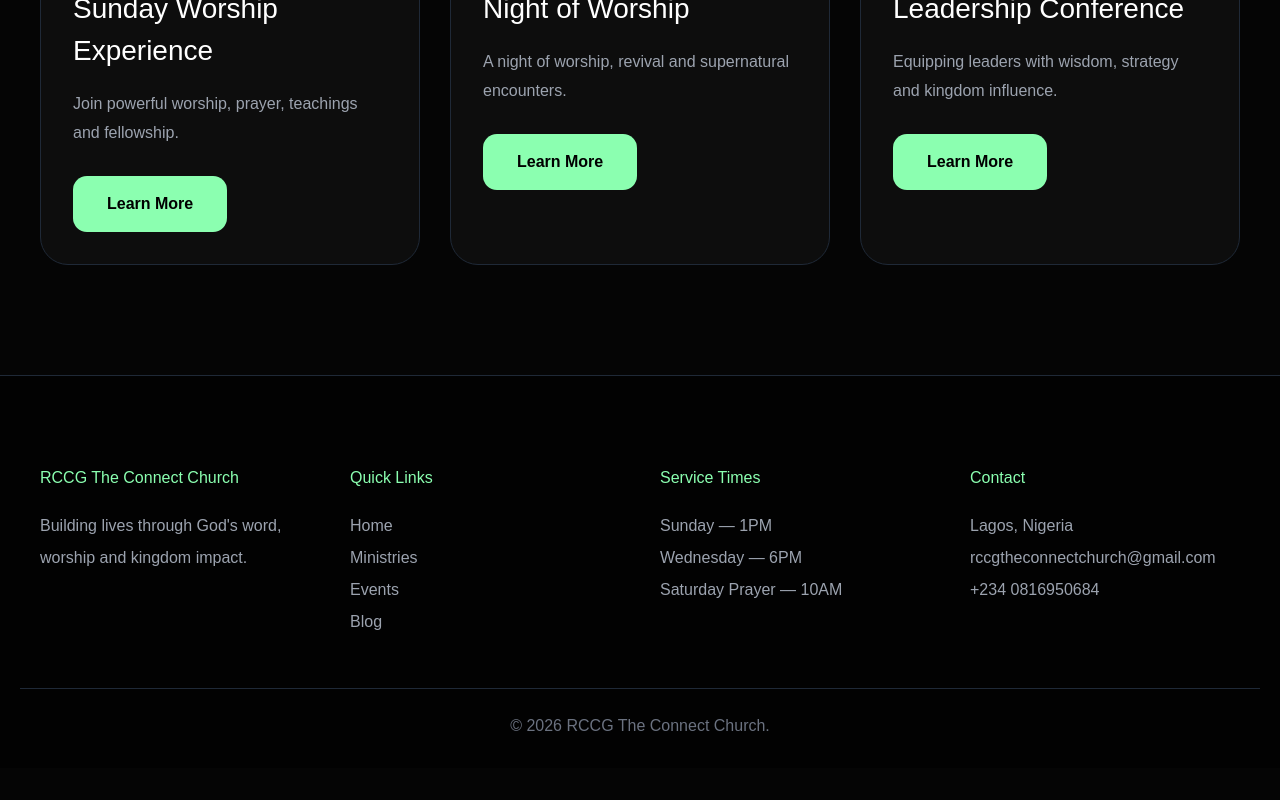
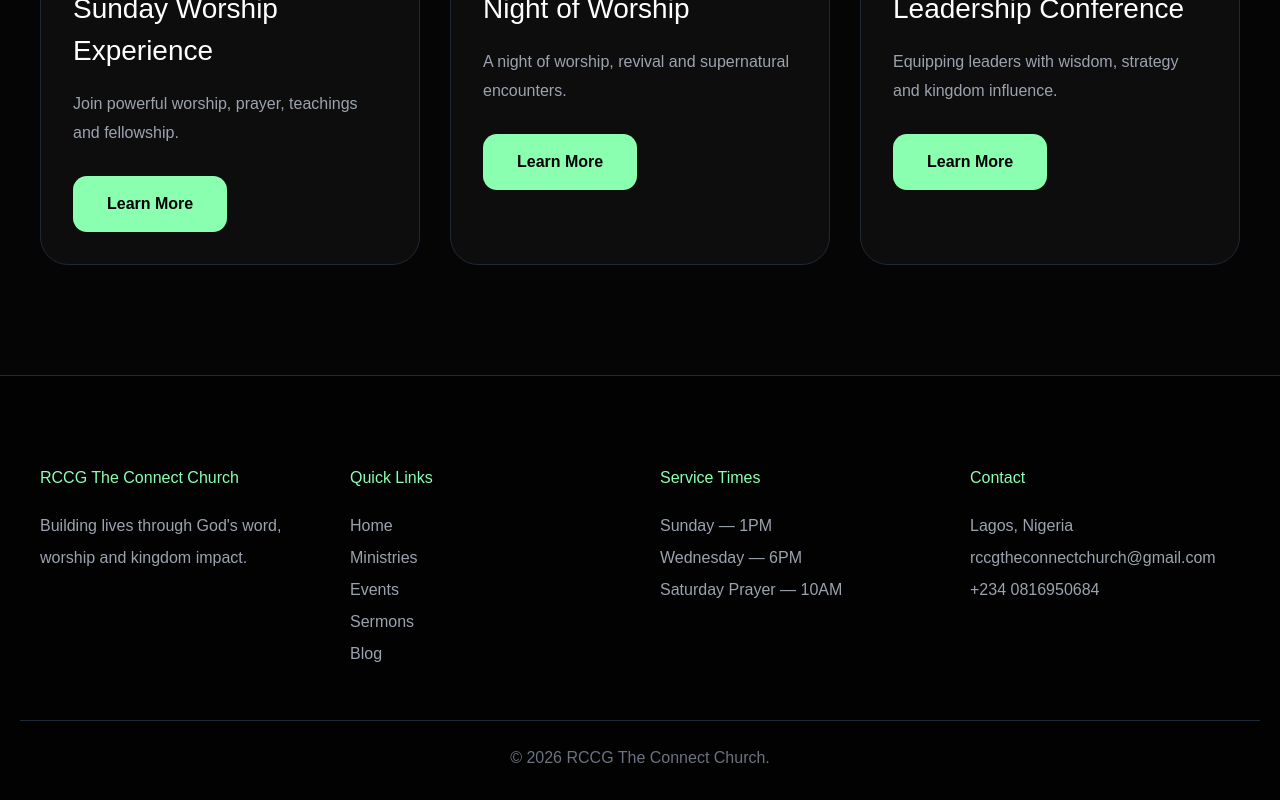
Before and after one commit to kingd-lab/RCCG-THE-CONNECT, a Next.js app in the folder RCCG-THE-CONNECT-SITE/: page / in a window 1280 px wide. Shown: the part 3031-3831 px from the top of the page. Before the commit the page ends 3799 px from the top, so only its background shows below. Built offline with nearby package versions, Linux system fonts and the light colour scheme.

Commit message:
Update page.tsx

```diff
--- a/RCCG-THE-CONNECT-SITE/app/page.tsx
+++ b/RCCG-THE-CONNECT-SITE/app/page.tsx
@@ -494,22 +494,40 @@ export default function HomePage() {
           </div>
 
           <div>
+  <h3>Quick Links</h3>
 
-            <h3>
-              Quick Links
-            </h3>
+  <ul className="footer-links">
+    <li>
+      <Link href="/">
+        Home
+      </Link>
+    </li>
 
-            <ul>
+    <li>
+      <Link href="/#ministries">
+        Ministries
+      </Link>
+    </li>
 
-              <li>Home</li>
-              <li>Ministries</li>
-              <li>Events</li>
-              <li>Blog</li>
+    <li>
+      <Link href="/#events">
+        Events
+      </Link>
+    </li>
 
-            </ul>
+    <li>
+      <Link href="/sermons">
+        Sermons
+      </Link>
+    </li>
 
-          </div>
-
+    <li>
+      <Link href="/blog">
+        Blog
+      </Link>
+    </li>
+  </ul>
+</div>
           <div>
 
             <h3>
```
